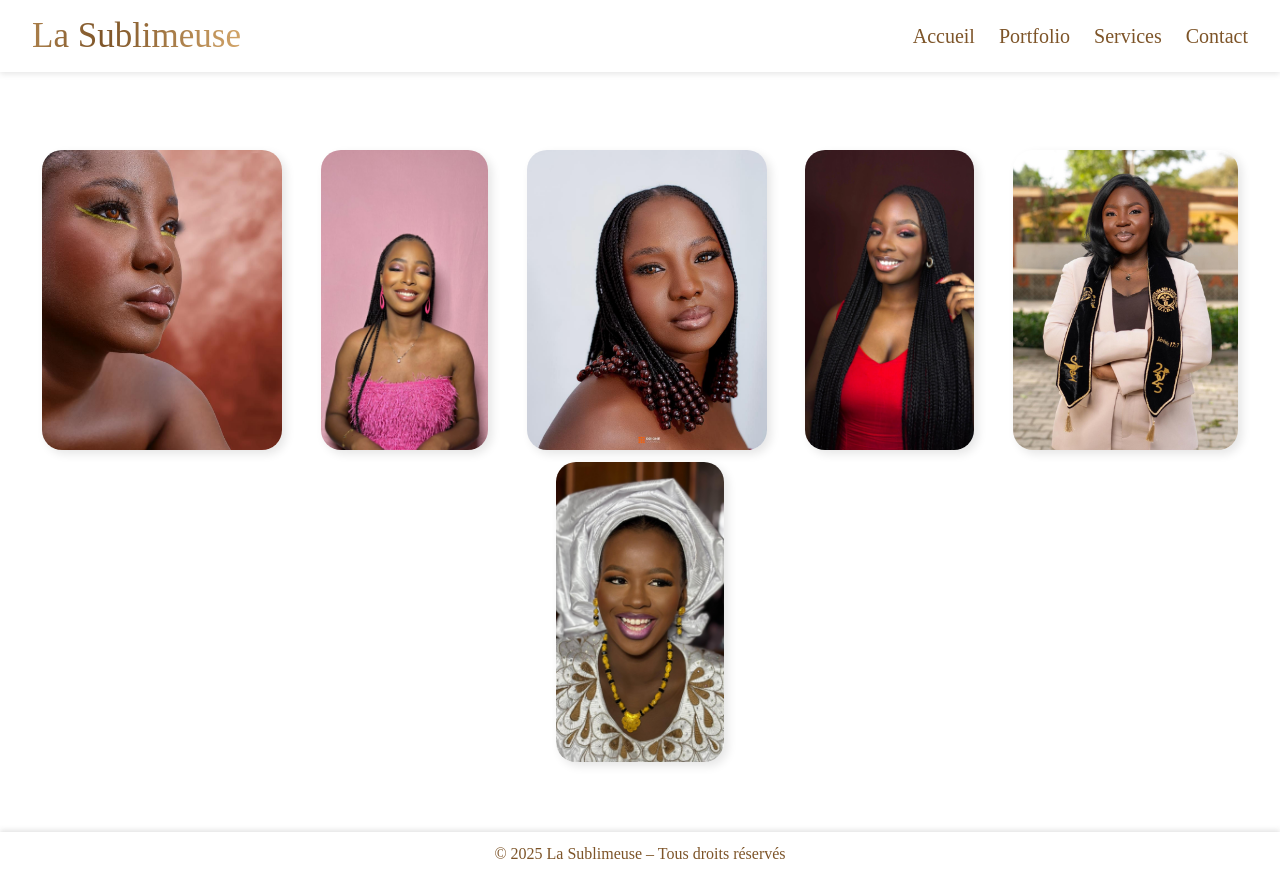
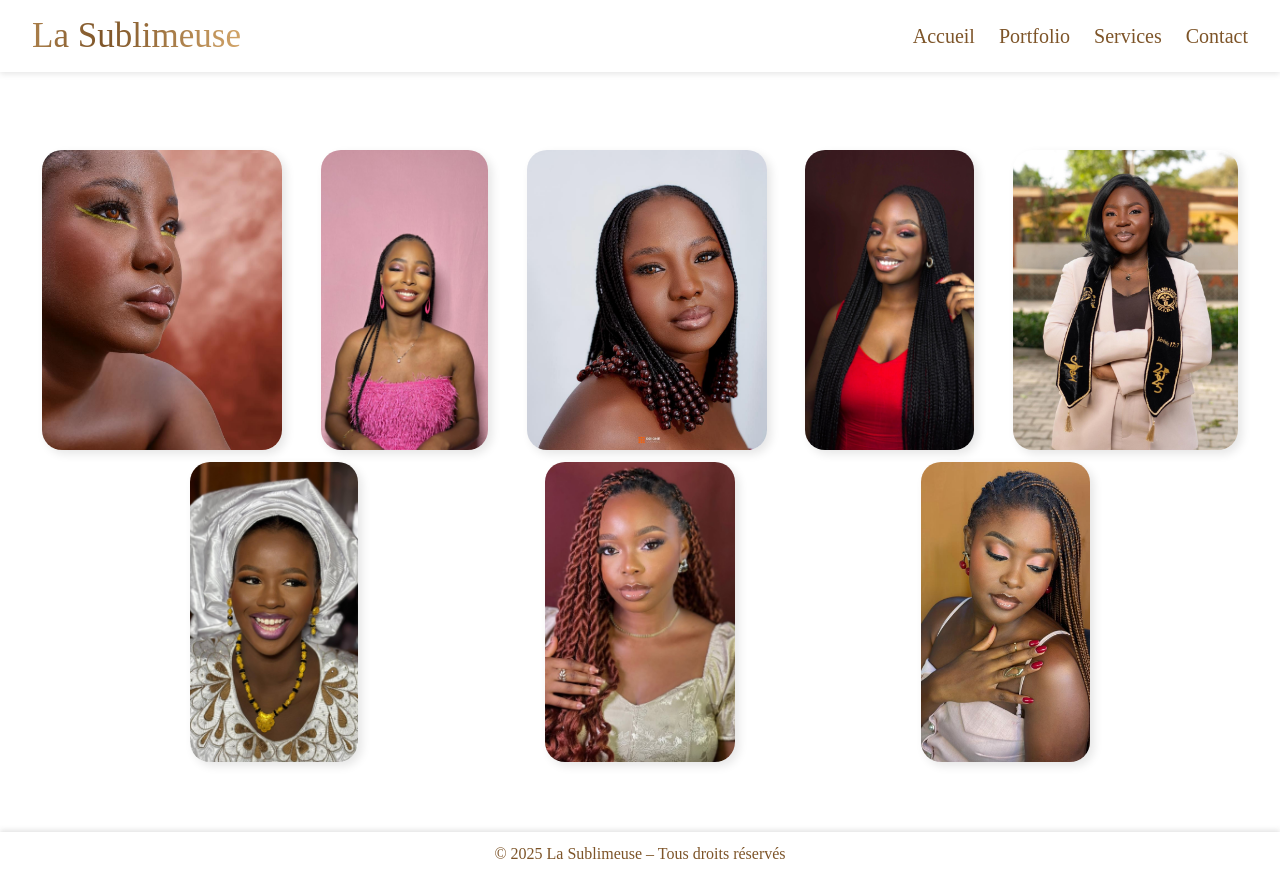
Before and after one commit to Cornelliah/laSublimeuse-frontend, a React (Vite) app in the folder front/: page /portfolio in a window 1280 px wide. Built offline with nearby package versions, Linux system fonts and the light colour scheme; a web font is replaced by a local one.

Commit message:
portfolio

```diff
--- a/front/src/sections/Portfolio/Portfolio.jsx
+++ b/front/src/sections/Portfolio/Portfolio.jsx
@@ -14,6 +14,8 @@ function PortFolio() {
     'p4.jpg',
     'p5.jpg',
     'p6.jpg',
+    'p7.jpg',
+    'p8.jpg'
 
   ];
   const images = imageNames.map(name => `/portfolio/${name}`);
```
Also changed, not shown: front/public/portfolio/p7.jpg (added), front/public/portfolio/p8.jpg (added).
